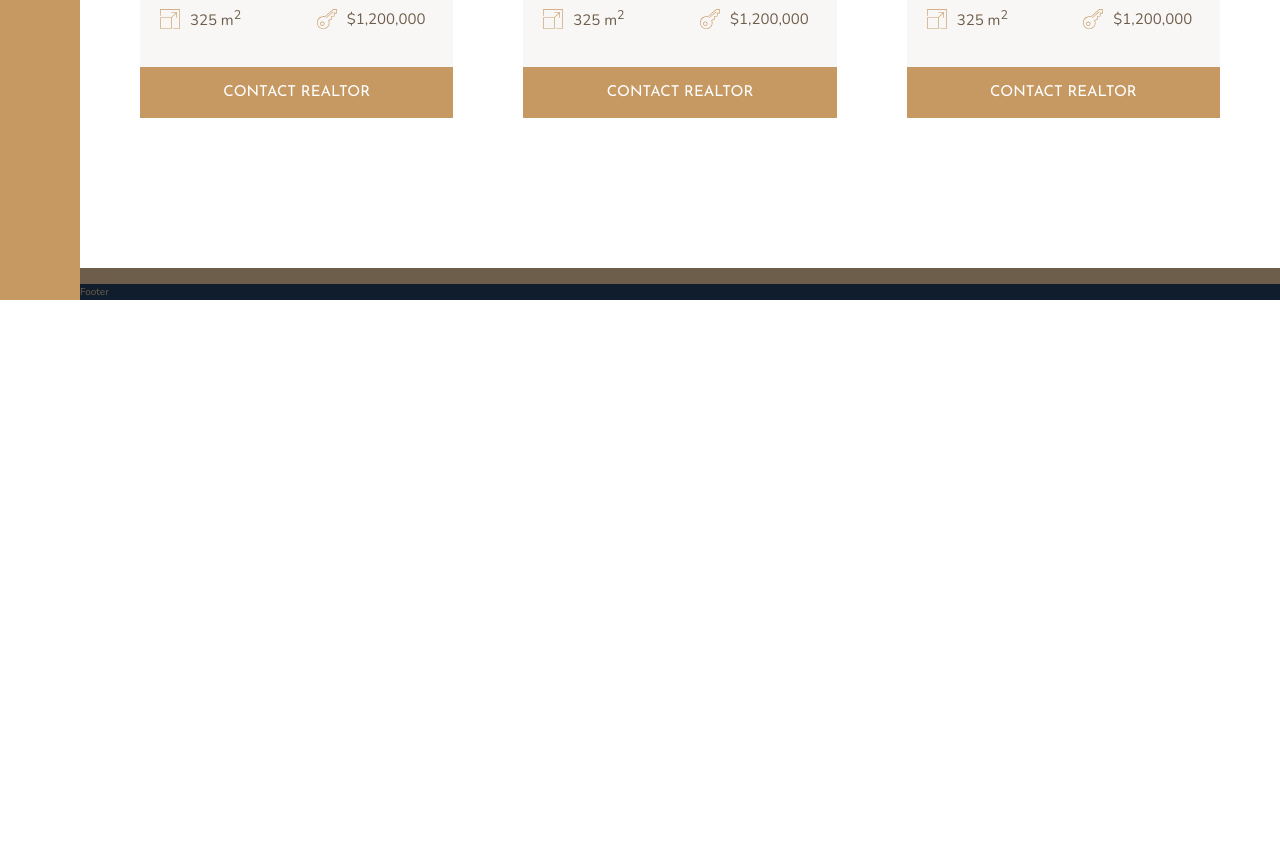
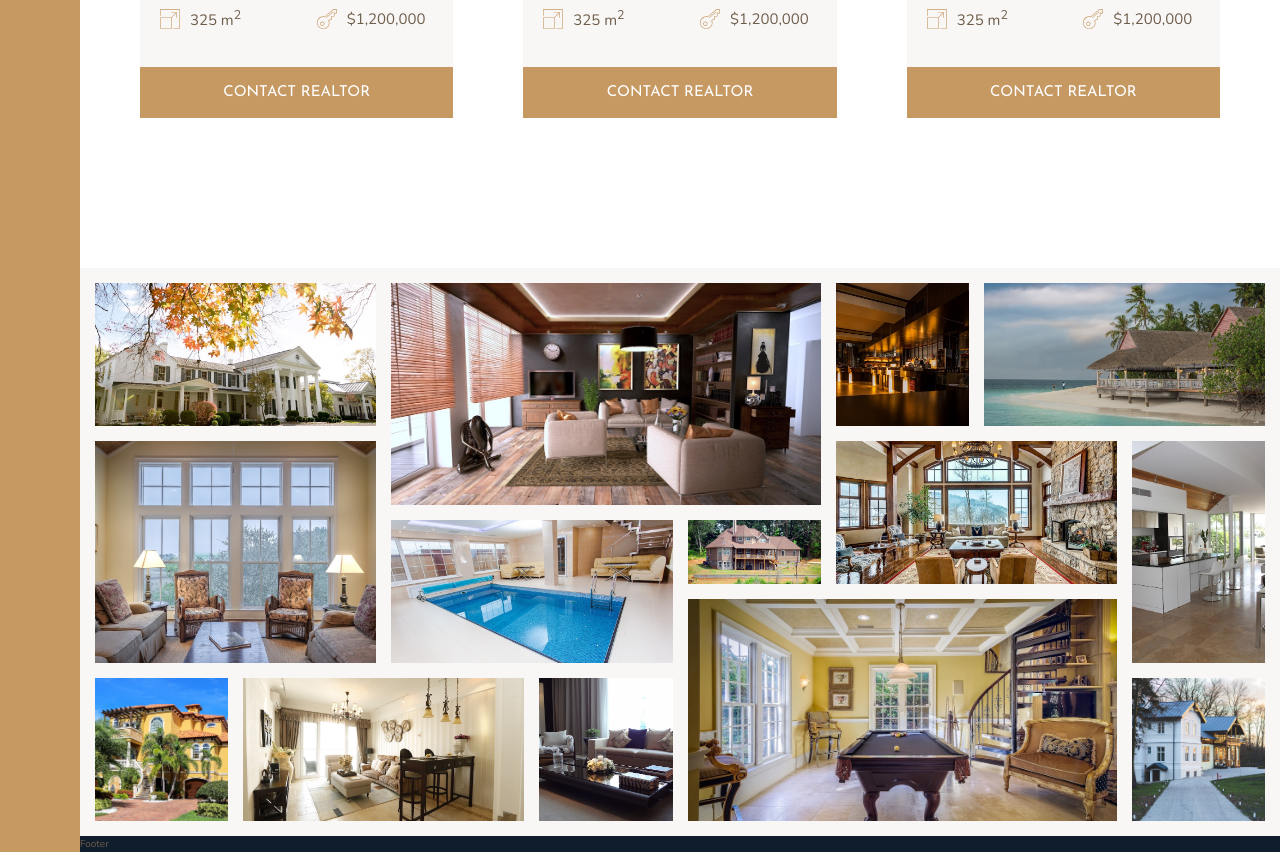
Before and after one commit to emmanuelolivo1002/nexter-css-grid, a website: page index.html in a window 1280 px wide. Shown: the part 2804-3656 px from the top of the page. Before the commit the page ends 3104 px from the top, so only its background shows below. Drawn offline with nearby package versions, Linux system fonts and the light colour scheme.

Commit message:
Add Gallery

```diff
--- a/index.html
+++ b/index.html
@@ -278,7 +278,22 @@
         </section>
 
         <section class="gallery">
-            Gallery
+
+            <figure class="gallery__item gallery__item--1"><img src="img/gal-1.jpeg" alt="Gallery Image 1" class="gallery__img"></figure>
+            <figure class="gallery__item gallery__item--2"><img src="img/gal-2.jpeg" alt="Gallery Image 2" class="gallery__img"></figure>
+            <figure class="gallery__item gallery__item--3"><img src="img/gal-3.jpeg" alt="Gallery Image 3" class="gallery__img"></figure>
+            <figure class="gallery__item gallery__item--4"><img src="img/gal-4.jpeg" alt="Gallery Image 4" class="gallery__img"></figure>
+            <figure class="gallery__item gallery__item--5"><img src="img/gal-5.jpeg" alt="Gallery Image 5" class="gallery__img"></figure>
+            <figure class="gallery__item gallery__item--6"><img src="img/gal-6.jpeg" alt="Gallery Image 6" class="gallery__img"></figure>
+            <figure class="gallery__item gallery__item--7"><img src="img/gal-7.jpeg" alt="Gallery Image 7" class="gallery__img"></figure>
+            <figure class="gallery__item gallery__item--8"><img src="img/gal-8.jpeg" alt="Gallery Image 8" class="gallery__img"></figure>
+            <figure class="gallery__item gallery__item--9"><img src="img/gal-9.jpeg" alt="Gallery Image 9" class="gallery__img"></figure>
+            <figure class="gallery__item gallery__item--10"><img src="img/gal-10.jpeg" alt="Gallery Image 10" class="gallery__img"></figure>
+            <figure class="gallery__item gallery__item--11"><img src="img/gal-11.jpeg" alt="Gallery Image 11" class="gallery__img"></figure>
+            <figure class="gallery__item gallery__item--12"><img src="img/gal-12.jpeg" alt="Gallery Image 12" class="gallery__img"></figure>
+            <figure class="gallery__item gallery__item--13"><img src="img/gal-13.jpeg" alt="Gallery Image 13" class="gallery__img"></figure>
+            <figure class="gallery__item gallery__item--14"><img src="img/gal-14.jpeg" alt="Gallery Image 14" class="gallery__img"></figure>
+
         </section>
 
         <footer class="footer">
--- a/sass/_gallery.scss
+++ b/sass/_gallery.scss
@@ -1,4 +1,77 @@
 .gallery {
-  background-color: $color-grey-dark-2;
+  background-color: $color-grey-light-1;
   grid-column: full-start / full-end;
+
+  display: grid;
+  grid-template-columns: repeat(8, 1fr);
+  grid-template-rows: repeat(7, 5vw);
+  grid-gap: 1.5rem;
+  padding: 1.5rem;
+
+  &__item {
+    &--1 {
+      grid-row: 1 / span 2;
+      grid-column: 1 / span 2;
+    }
+    &--2 {
+      grid-row: 1 / span 3;
+      grid-column: 3 / span 3;
+    }
+    &--3 {
+      grid-row: 1 / span 2;
+      grid-column: 6 / span 1;
+    }
+    &--4 {
+      grid-row: 1 / span 2;
+      grid-column: 7 / span 2;
+    }
+    &--5 {
+      grid-column: 1 / span 2;
+      grid-row: 3 / span 3;
+    }
+    &--6 {
+      grid-column: 3 / span 2;
+      grid-row: 4 / span 2;
+    }
+    &--7 {
+      grid-column: 5 / span 1;
+      grid-row: 4 / span 1;
+    }
+    &--8 {
+      grid-column: 6 / span 2;
+      grid-row: 3 / span 2;
+    }
+    &--9 {
+      grid-column: 8 / span 1;
+      grid-row: 3 / span 3;
+    }
+    &--10 {
+      grid-column: 1 / span 1;
+      grid-row: 6 / span 2;
+    }
+    &--11 {
+      grid-column: 2 / span 2;
+      grid-row: 6 / span 2;
+    }
+    &--12 {
+      grid-column: 4 / span 1;
+      grid-row: 6 / span 2;
+    }
+    &--13 {
+      grid-column: 5 / span 3;
+      grid-row: 5 / span 3;
+    }
+    &--14 {
+      grid-column: 8 / span 1;
+      grid-row: 6 / span 2;
+    }
+  }
+
+  &__img {
+    width: 100%;
+    height: 100%;
+    object-fit: cover;
+    display: block;
+  }
+
 }
```
Also changed, not shown: css/style.css.
